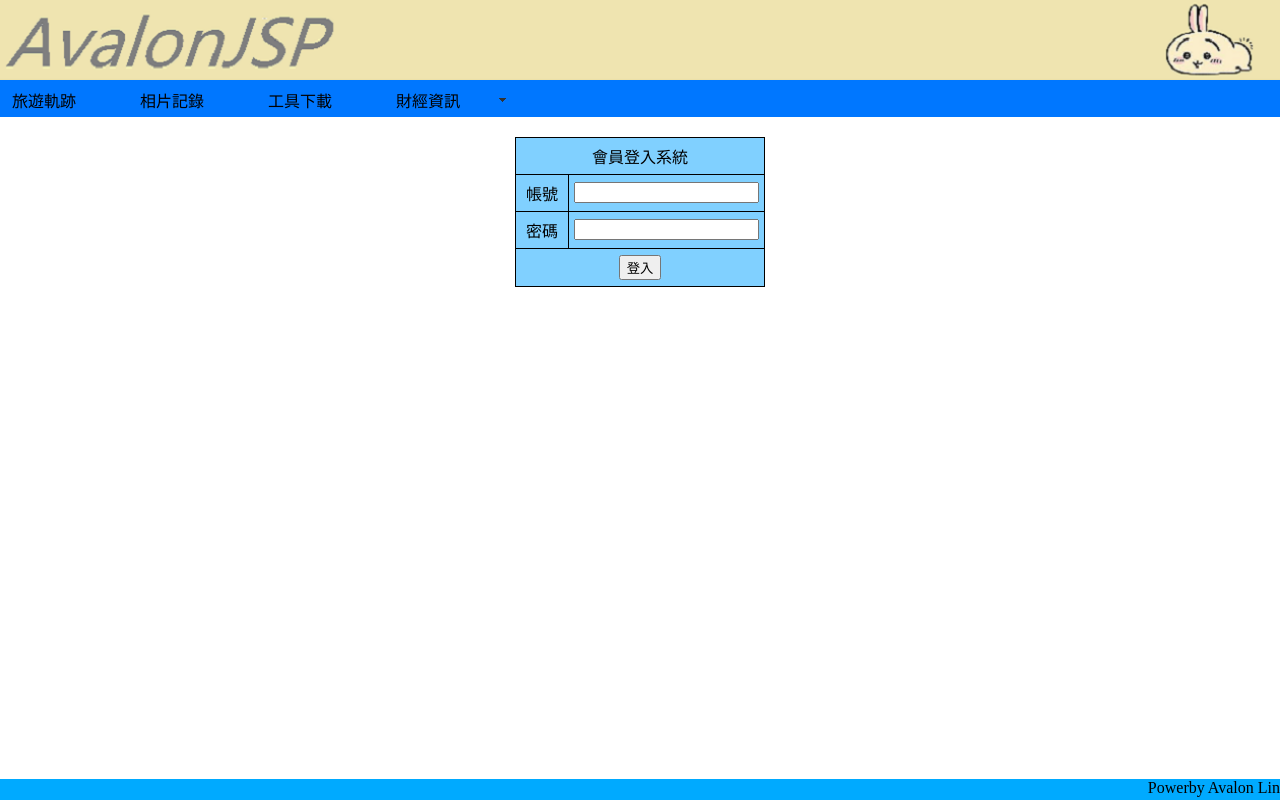
After one commit to avalon9310/pyweb, a Django app: template templates/login.html in a window 1280 px wide. The commit adds this page. Run offline with Django 4.2, Linux system fonts and the light colour scheme; the template is opened without the code that fills it, so the values that code supplies are empty.

Commit message:
登入功能製作

```diff
--- a/templates/base.html
+++ b/templates/base.html
@@ -19,28 +19,22 @@
       margin:0px;
   }
   #div_banner {
-    width: 100vw;
+    width: 100%;
     height: 80px;
-
+    background-image: url("{% static 'images/banner.png' %}");
     background-repeat: no-repeat;
-    background-size: contain;
+    background-size: cover;
     background-position: center;
     justify-content: center;
     align-items: center;
   }
-  #div_banner img {
-    width: 100%;
-    height: 80px;
-    object-fit: cover;
-  }
-
 
   #div_menu{
       background-color:#0077ff;
       height:37px;
   }
   #div_content{
-      background-color:#c0c0ff;
+      //background-color:#c0c0ff;
       flex-grow:1;
       display:flex;
       flex-direction:column;
@@ -89,11 +83,11 @@
 
 </style>
 <body>
-    <div id="div_banner">
-        <a href="/">
-            <img src="{% static 'images/banner.png' %}">
-        </a>
-    </div>
+    <a href="/">
+        <div id="div_banner">
+        </div>
+    </a>
+
     <div id="div_menu">
         <ul id="MenuBar1" class="MenuBarHorizontal">
             <li>
--- a/templates/home.html
+++ b/templates/home.html
@@ -3,7 +3,6 @@
 
 <style>
     #div_master{
-        width:1280px;
         height:100%;
         display:flex;
         flex-direction:row;
@@ -12,13 +11,13 @@
     #div_left{
         flex-grow:1;
         background-color:#f5f5f5;
-        width:1024px;
+        width:650px;
         height:100%
     }
 
      #div_right{
         background-color:#a0fafa;
-        width:320px;
+        width:300px;
         height:100%
     }
 
--- /dev/null
+++ b/templates/login.html
@@ -0,0 +1,52 @@
+{% extends 'base.html' %}
+{% block content1 %}
+<style>
+    table{
+        margin-top:20px;
+        width:250px;
+        height:150px;
+        border:solid 1px;
+        border-collapse:collapse;
+        background-color:#80d0ff;
+        text-align:center;
+    }
+
+    tr{
+        border:solid 1px;
+    }
+    td{
+        border:solid 1px;
+    }
+
+    <!--
+    csrf:關閉"跨站請求攻擊"的保護
+    -->
+
+</style>
+    <form action="/login_process/" method="post">{% csrf_token %}
+        <table>
+            <tr>
+                <td colspan="2">會員登入系統</td>
+            </tr>
+            <tr>
+                <td width="50px">帳號</td>
+                <td>
+                    <input type="text" name="userAccount"/>
+                </td>
+            </tr>
+            <tr>
+                <td width="50px">密碼</td>
+                <td>
+                    <input type="password" name="userPassword"/>
+                </td>
+            </tr>
+            <tr>
+                <td colspan="2">
+                    <input type="submit" value="登入"/>
+                </td>
+            </tr>
+        </table>
+    </form>
+</body>
+</html>
+{% endblock %}
```
Also changed, not shown: session/views.py (+8 -3 lines).
